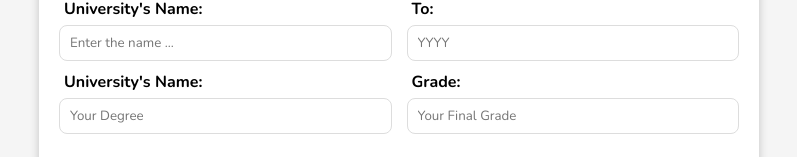
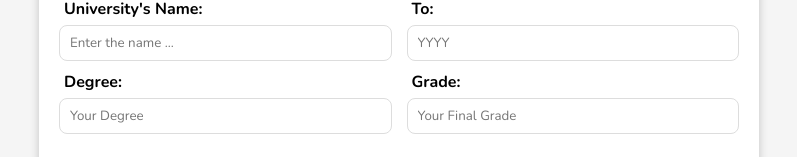
Before and after one commit to kojidi/cv-project, a React (Create React App) app: page / in a window 1280 px wide. Both pictures are taken after a click on the button "+Add". Shown: the part 518-675 px from the top of the page, without its empty margins (241-1038 px from the left). Built offline with nearby package versions, Linux system fonts and the light colour scheme.

Commit message:
In adding education part the title of degree input was incorrect and this commit fix it

```diff
--- a/src/components/EducationalInformation.js
+++ b/src/components/EducationalInformation.js
@@ -200,7 +200,7 @@ class EducationalInformation extends React.Component {
                             <input id="title" placeholder="Enter the title" value={values.title} name="title" onChange={this.handleChange}/>
                             <label htmlFor="university"><b>University's Name:</b> </label>
                             <input id="university" placeholder="Enter the name ..." value={values.university} name="university" onChange={this.handleChange}/>
-                            <label htmlFor="degree"><b>University's Name:</b> </label>
+                            <label htmlFor="degree"><b>Degree:</b> </label>
                             <input id="degree" placeholder="Your Degree" value={values.degree} name="degree" onChange={this.handleChange}/>
                         </div>
                         <div className="right-inputs">
```
